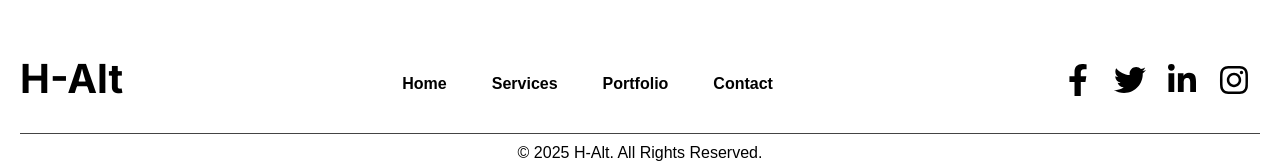
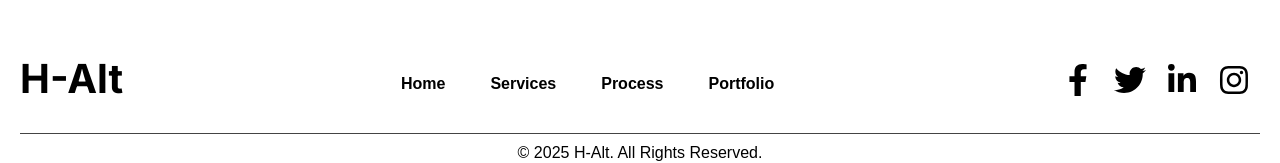
Before and after one commit to srinath536/Halt, a React (Vite) app: page / in a window 1280 px wide. Shown: the part 2990-3153 px from the top of the page. Built offline with nearby package versions, Linux system fonts and the light colour scheme.

Commit message:
updated header with smoothnscroll

```diff
--- a/src/App.css
+++ b/src/App.css
@@ -4,7 +4,6 @@
   margin: 0;
   padding: 0;
   box-sizing: border-box;
-  scroll-behavior:smooth;
 }
 h1, h2, h3, h4, h5, h6 {
   font-family: 'Inter', sans-serif;
--- a/src/components/Footer.css
+++ b/src/components/Footer.css
@@ -6,7 +6,9 @@
     text-align: center;
     font-family: "Arial", sans-serif;
   }
-
+  html {
+    scroll-behavior: smooth;
+  }
   .footer-container {
     display: flex;
     flex-wrap: wrap;
--- a/src/components/Footer.tsx
+++ b/src/components/Footer.tsx
@@ -16,8 +16,8 @@
           <ul>
             <li><a href="#home">Home</a></li>
             <li><a href="#services">Services</a></li>
+            <li><a href="#process">Process</a></li>
             <li><a href="#portfolio">Portfolio</a></li>
-            <li><a href="#contact">Contact</a></li>
           </ul>
         </div>
 
--- a/src/components/Header.css
+++ b/src/components/Header.css
@@ -4,7 +4,9 @@
     padding: 0;
     box-sizing: border-box;
 }
-
+html {
+    scroll-behavior: smooth;
+  }
 /* Header styles */
 .header {
     display: flex;
```
